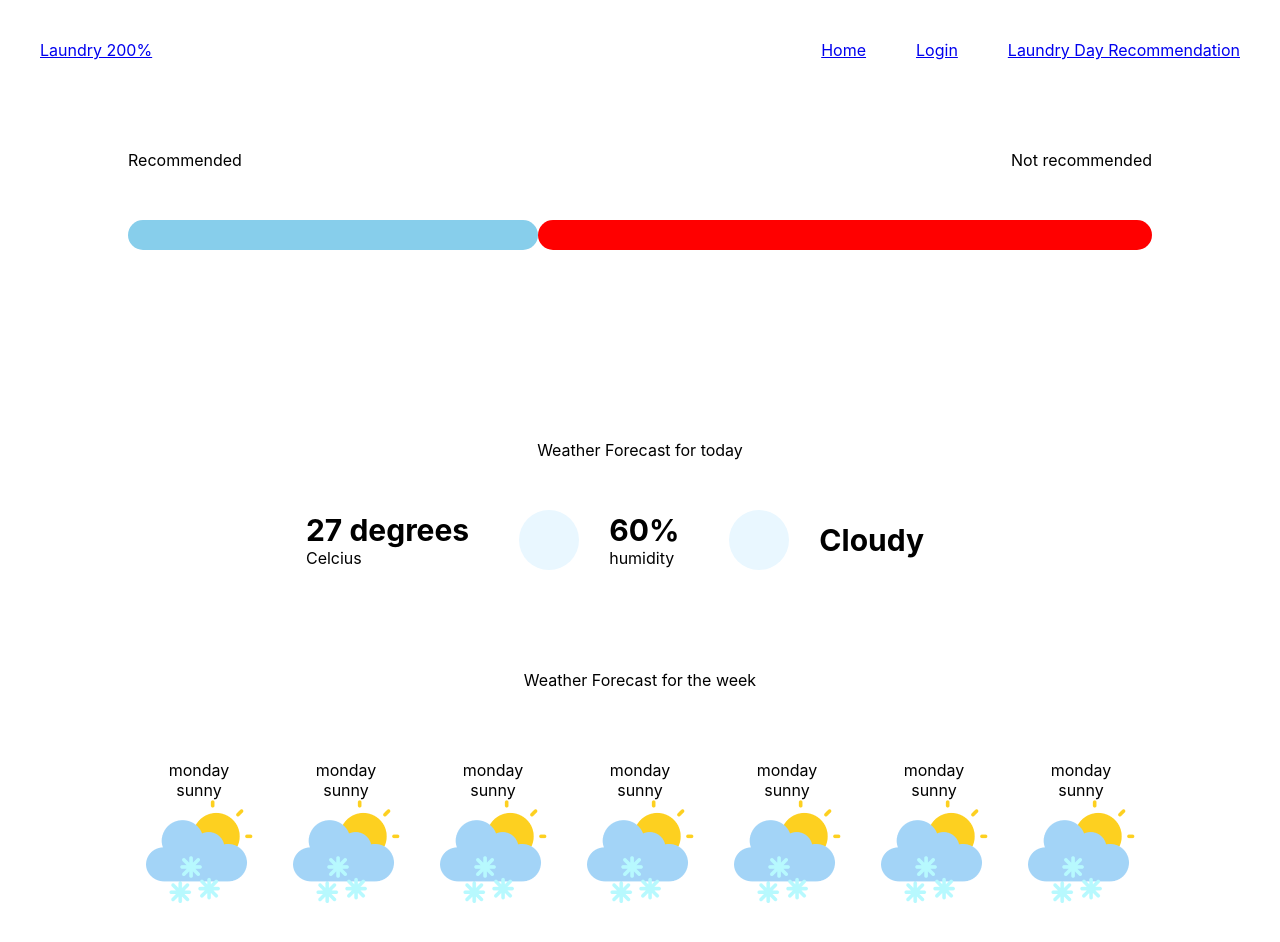
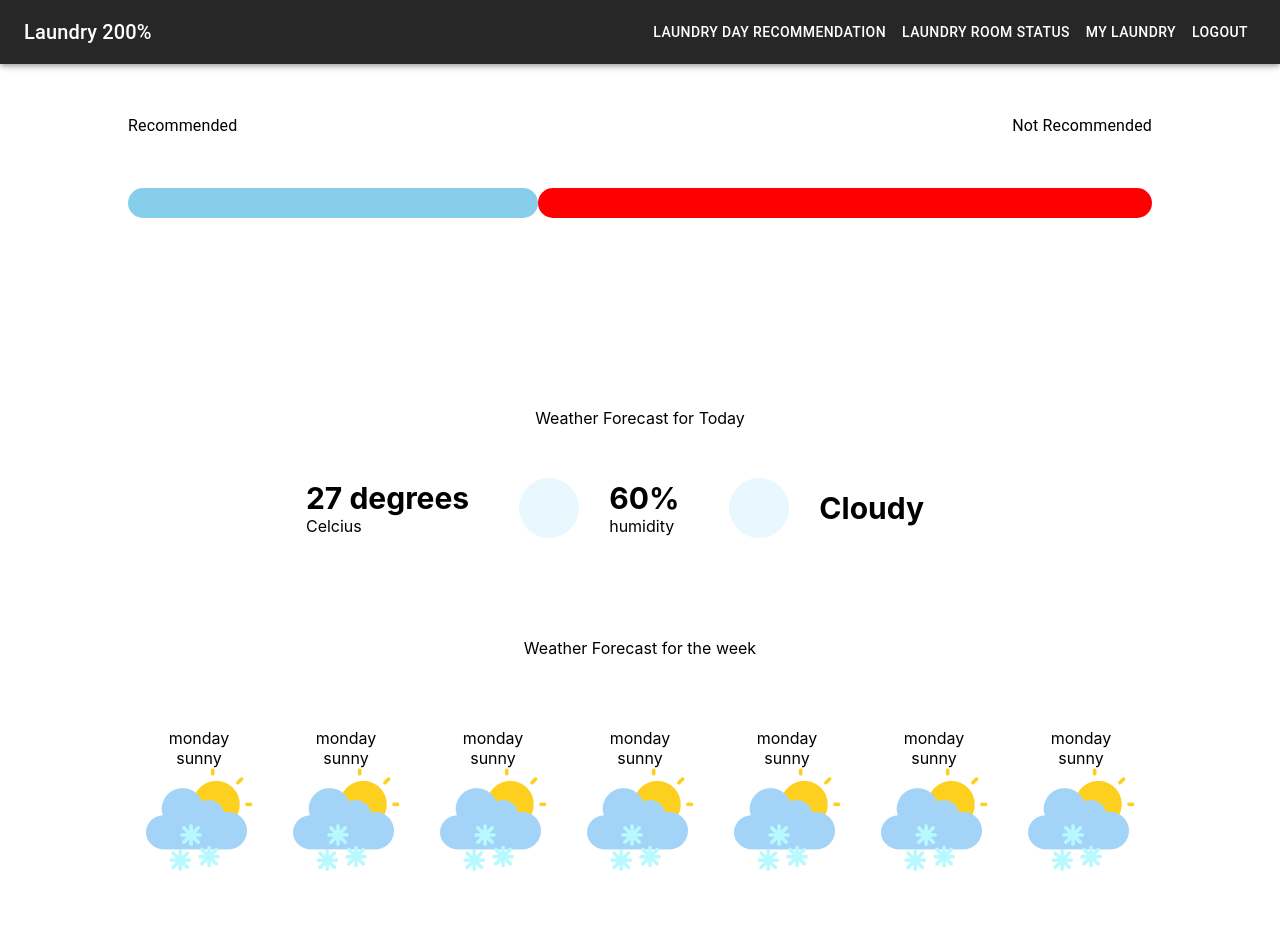
Before and after one commit to michellekjs/CS459_Laundry, a React (Create React App) app in the folder laundry_200/: page /weather in a window 1280 px wide. Shown: the top 942 px of the page. Built offline with nearby package versions, Linux system fonts and the light colour scheme.

Commit message:
Modified and merged changes

```diff
--- a/laundry_200/src/App.js
+++ b/laundry_200/src/App.js
@@ -14,7 +14,7 @@ function App() {
       <BrowserRouter>
         <Routes>
           <Route path="/login" element={<LoginPage />} />
-          <Route path="/main" element={<MainPage />} />
+          <Route path="/" element={<MainPage />} />
           <Route path="/weather" element={<WeatherPage />} />
           <Route path="/status" element={<StatusPage />} />
           <Route path="/my-laundry" element={<MyLaundryPage />} />
--- a/laundry_200/src/component/WeatherPage.js
+++ b/laundry_200/src/component/WeatherPage.js
@@ -1,10 +1,7 @@
-import Navigation from "./NavBar.js";
-import Weather from "./Weather.js"
-import rainy from "../image/rainy.png"
-import sunny from "../image/sunny.png"
-import snowy from "../image/snowy.png"
-import useWindowDimensions from './WindowSize.js'
-
+import Navigation from "./NavigationBar.js";
+import Weather from "./Weather.js";
+import useWindowDimensions from "./WindowSize.js";
+import { Grid, Toolbar, Typography } from "@mui/material";
 
 const circle = (e) => {
   return {
@@ -18,22 +15,26 @@ const circle = (e) => {
 };
 
 const bar = (percentage, color) => {
-	return (
-		{display: "flex",
+  return {
+    display: "flex",
     width: percentage,
     height: "30px",
     background: color,
     borderRadius: "40px",
-    marginBottom:"150px"}
-  )
-}
+    marginBottom: "150px",
+  };
+};
 
 const styles = {
   horizontal: {
     display: "flex",
     alignItems: "center",
     flexDirection: "row",
-    marginBottom:"40px"
+    marginBottom: "40px",
+    justifyContent: "space-between",
+    paddingRight: "10%",
+    paddingLeft: "10%",
+    marginTop: "50px",
   },
   vertical: {
     display: "flex",
@@ -48,10 +49,19 @@ const WeatherPage = () => {
   return (
     <>
       <Navigation />
-      <div style={Object.assign(styles.horizontal, { justifyContent:"space-between", paddingRight:"10%",paddingLeft:"10%", marginTop:"50px"})}>
-        <div>Recommended </div>
-        <div> Not recommended </div>
+      <Toolbar />
+
+      <div style={styles.horizontal}>
+        <Grid container justifyContent="space-between">
+          <Grid item>
+            <Typography>Recommended</Typography>
+          </Grid>
+          <Grid item>
+            <Typography>Not Recommended</Typography>
+          </Grid>
+        </Grid>
       </div>
+
       <div style={styles.horizontal}>
         <div style={bar("40%", "skyblue")}></div>
         <div style={bar("60%", "red")}></div>
@@ -59,31 +69,61 @@ const WeatherPage = () => {
 
       {/* weather forecast for the day */}
       <div style={styles.vertical}>
-				<div> Weather Forecast for today </div>
+        <div> Weather Forecast for Today </div>
         <div style={styles.horizontal}>
-
-          <div >
-          <div style={{fontSize:"30px", fontWeight:'bold', marginRight:"50px"}}> 27 degrees </div> Celcius </div>
+          <div>
+            <div
+              style={{
+                fontSize: "30px",
+                fontWeight: "bold",
+                marginRight: "50px",
+              }}
+            >
+              {" "}
+              27 degrees{" "}
+            </div>{" "}
+            Celcius{" "}
+          </div>
 
           <div style={circle("60px")} />
 
           <div>
-          <div style={{fontSize:"30px", fontWeight:'bold',marginRight:"50px"}}> 60% </div> humidity </div>
+            <div
+              style={{
+                fontSize: "30px",
+                fontWeight: "bold",
+                marginRight: "50px",
+              }}
+            >
+              {" "}
+              60%{" "}
+            </div>{" "}
+            humidity{" "}
+          </div>
           <div style={circle("60px")} />
 
-          <div style={{fontSize:"30px", fontWeight:'bold',marginRight:"50px"}}> Cloudy </div>
+          <div
+            style={{
+              fontSize: "30px",
+              fontWeight: "bold",
+              marginRight: "50px",
+            }}
+          >
+            {" "}
+            Cloudy{" "}
+          </div>
         </div>
 
         {/* weather forecast for the week */}
-				<div style={{marginTop:"60px"}}> Weather Forecast for the week </div>
+        <div style={{ marginTop: "60px" }}> Weather Forecast for the week </div>
         <div style={styles.horizontal}>
-          <Weather day="monday" weather="sunny"/>
-          <Weather day="monday" weather="sunny"/>
-          <Weather day="monday" weather="sunny"/>
-          <Weather day="monday" weather="sunny"/>
-          <Weather day="monday" weather="sunny"/>
-          <Weather day="monday" weather="sunny"/>
-          <Weather day="monday" weather="sunny"/>
+          <Weather day="monday" weather="sunny" />
+          <Weather day="monday" weather="sunny" />
+          <Weather day="monday" weather="sunny" />
+          <Weather day="monday" weather="sunny" />
+          <Weather day="monday" weather="sunny" />
+          <Weather day="monday" weather="sunny" />
+          <Weather day="monday" weather="sunny" />
         </div>
       </div>
     </>
```
Also changed, not shown: laundry_200/src/component/MainPage.js (+3 -5 lines). Lines whose indentation alone changed are shown as unchanged.
